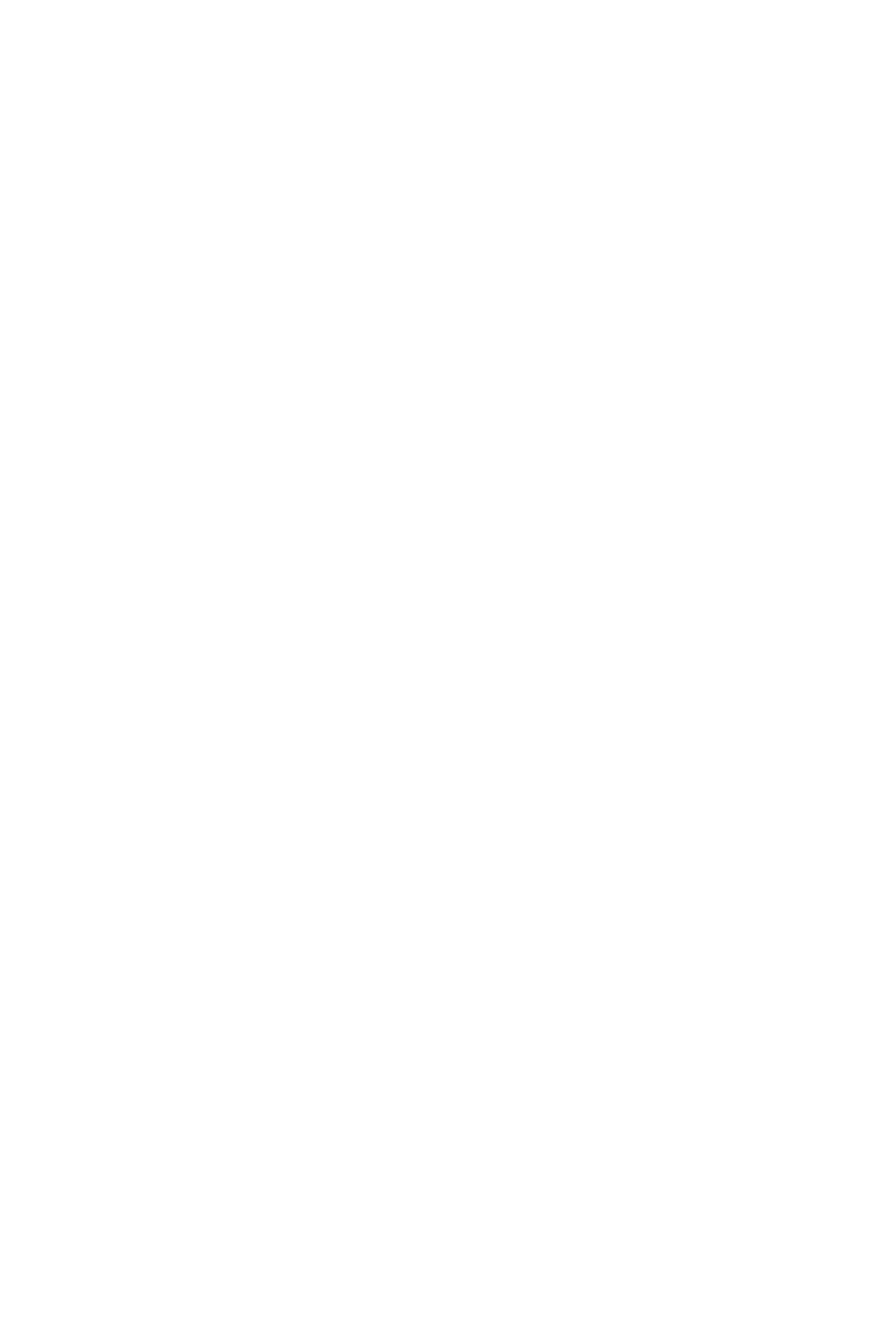
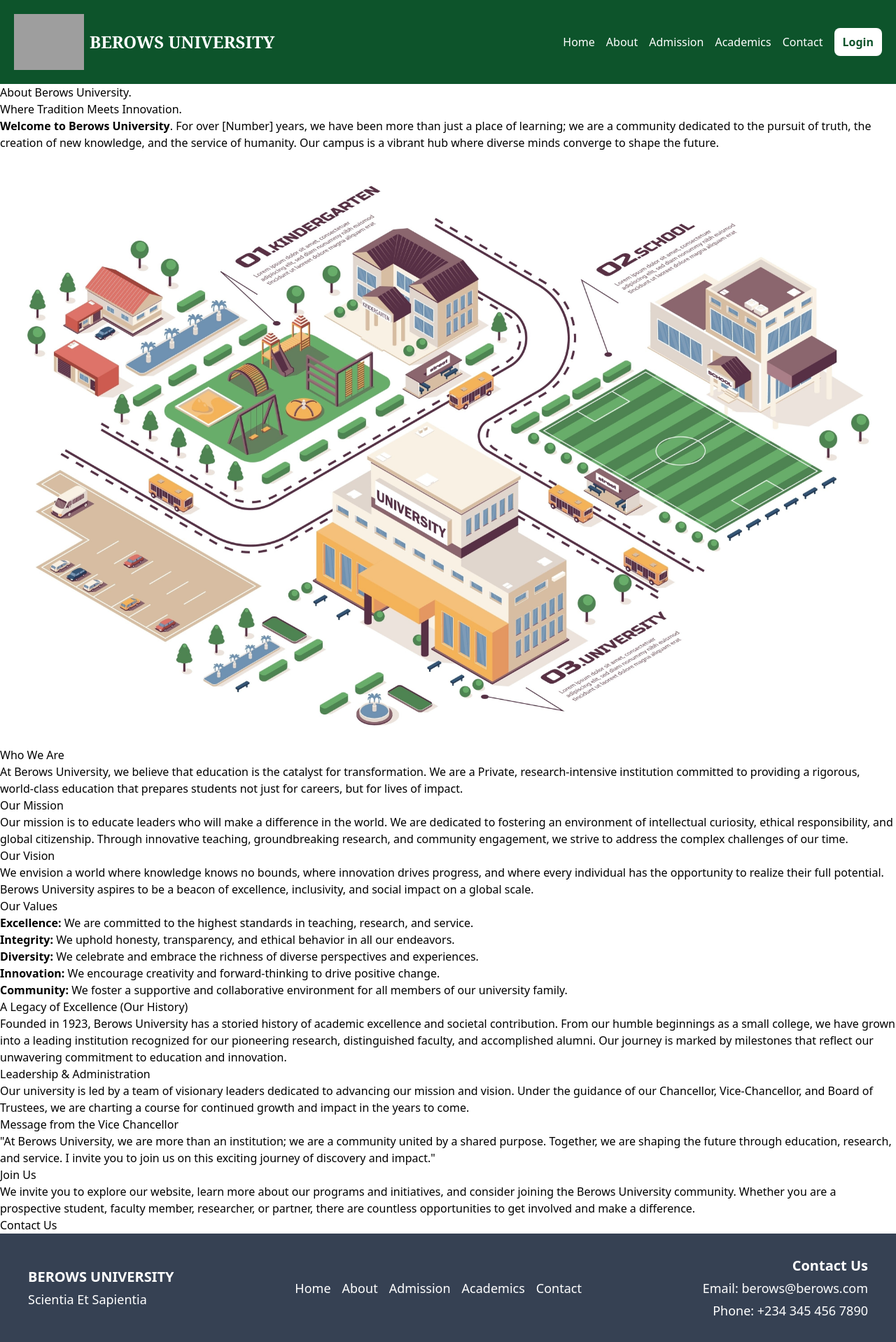
Before and after one commit to Zuby012/berows, a Nuxt app: page /about in a window 1280 px wide. Before the commit this address had no page. Shown: the whole page at 70% size. Before the commit the page ends 800 px from the top, so only its background shows below. Built offline with nearby package versions, Linux system fonts and the light colour scheme; grey boxes are pictures that could not be loaded.

Commit message:
about page stucture

```diff
--- a/app/components/footer.vue
+++ b/app/components/footer.vue
@@ -1,13 +1,24 @@
 <template>
-    <div>
-        <div>
-
+    <div class="text-white text-xs md:text-md lg:text-lg px-5 py-3 flex justify-between items-center gap-2">
+        <div class="flex flex-col gap-1">
+            <span class="text-lg md:text-xl font-extrabold">BEROWS UNIVERSITY</span>
+            <span>Scientia Et Sapientia</span>
         </div>
         <div>
-
+            <nav class="hidden md:block">
+                <ul class="grid grid-cols-2 lg:flex justify-center items-center gap-4">
+                    <li><NuxtLink to="/">Home</NuxtLink></li>
+                    <li><NuxtLink to="/about">About</NuxtLink></li>
+                    <li><NuxtLink to="/admission">Admission</NuxtLink></li>
+                    <li><NuxtLink to="/academics">Academics</NuxtLink></li>
+                    <li><NuxtLink to="/contact">Contact</NuxtLink></li>
+                </ul>
+            </nav>
         </div>
-        <div>
-
+        <div class="flex flex-col items-end gap-1">
+            <span class="text-xl"><b>Contact Us</b></span>
+            <span><a href="mailto:berows@berows.com">Email: berows@berows.com</a></span>
+            <span><a href="tel:+234 345 456 7890">Phone: +234 345 456 7890</a></span>
         </div>
     </div>
 </template>
--- a/app/components/header.vue
+++ b/app/components/header.vue
@@ -14,10 +14,10 @@
         <nav :class="menu" class="w-fit h-fit relative">
             <ul class="bg-white p-3 rounded-lg flex flex-col gap-4 text-black shadow-lg absolute right-0 top-5">
                 <li><NuxtLink to="/">Home</NuxtLink></li>
-                <li><NuxtLink to="/">About</NuxtLink></li>
-                <li><NuxtLink to="/">Admission</NuxtLink></li>
-                <li><NuxtLink to="/">Academics</NuxtLink></li>
-                <li><NuxtLink to="/">Contact</NuxtLink></li>
+                <li><NuxtLink to="/about">About</NuxtLink></li>
+                <li><NuxtLink to="/admission">Admission</NuxtLink></li>
+                <li><NuxtLink to="/academics">Academics</NuxtLink></li>
+                <li><NuxtLink to="/contact">Contact</NuxtLink></li>
                 <li class="font-bold"><NuxtLink to="/">Login</NuxtLink></li>
             </ul>
         </nav>
@@ -25,11 +25,11 @@
         <nav class="hidden md:block">
             <ul class="md:flex justify-center items-center gap-4">
                 <li><NuxtLink to="/">Home</NuxtLink></li>
-                <li><NuxtLink to="/">About</NuxtLink></li>
-                <li><NuxtLink to="/">Admission</NuxtLink></li>
-                <li><NuxtLink to="/">Academics</NuxtLink></li>
-                <li><NuxtLink to="/">Contact</NuxtLink></li>
-                <li class="md:px-3 md:py-2 md:rounded-lg font-bold md:text-green-900 md:bg-white"><NuxtLink to="/">Login</NuxtLink></li>
+                <li><NuxtLink to="/about">About</NuxtLink></li>
+                <li><NuxtLink to="/admission">Admission</NuxtLink></li>
+                <li><NuxtLink to="/academics">Academics</NuxtLink></li>
+                <li><NuxtLink to="/contact">Contact</NuxtLink></li>
+                <li class="md:px-3 md:py-2 md:rounded-lg font-bold md:text-green-900 md:bg-white"><NuxtLink to="/login">Login</NuxtLink></li>
             </ul>
         </nav>
         <!---->
--- /dev/null
+++ b/app/pages/about.vue
@@ -0,0 +1,81 @@
+<template>
+    <body>
+        <header class="bg-green-900 p-5">
+            <Header></Header>
+        </header>
+        <main>
+            <h1>About Berows University.</h1>
+            <h2>Where Tradition Meets Innovation.</h2>
+            <p>
+                <b>Welcome to Berows University</b>. For over [Number] years, we have been more than just a place of learning;
+                we are a community dedicated to the pursuit of truth, the creation of new knowledge, and the service of humanity.
+                Our campus is a vibrant hub where diverse minds converge to shape the future.
+            </p>
+            <NuxtImg src="/map.jpg" format="webp" />
+            <h3>Who We Are</h3>
+            <p>
+                At Berows University, we believe that education is the catalyst for transformation.
+                We are a Private, research-intensive institution committed to providing a rigorous,
+                world-class education that prepares students not just for careers, but for lives of impact.
+            </p>
+            <h4>Our Mission</h4>
+            <p>
+                Our mission is to educate leaders who will make a difference in the world.
+                We are dedicated to fostering an environment of intellectual curiosity, ethical responsibility,
+                and global citizenship. Through innovative teaching, groundbreaking research, and community engagement,
+                we strive to address the complex challenges of our time.
+            </p>
+            <h4>Our Vision</h4>
+            <p>
+                We envision a world where knowledge knows no bounds, where innovation drives progress,
+                and where every individual has the opportunity to realize their full potential.
+                Berows University aspires to be a beacon of excellence, inclusivity, and social impact on a global scale.
+            </p>
+            <h4>Our Values</h4>
+            <ul>
+                <li><b>Excellence:</b> We are committed to the highest standards in teaching, research, and service.</li>
+                <li><b>Integrity:</b> We uphold honesty, transparency, and ethical behavior in all our endeavors.</li>
+                <li><b>Diversity:</b> We celebrate and embrace the richness of diverse perspectives and experiences.</li>
+                <li><b>Innovation:</b> We encourage creativity and forward-thinking to drive positive change.</li>
+                <li><b>Community:</b> We foster a supportive and collaborative environment for all members of our university family.</li>
+            </ul>
+            <h3>A Legacy of Excellence (Our History)</h3>
+            <p>
+                Founded in 1923, Berows University has a storied history of academic excellence and societal contribution.
+                From our humble beginnings as a small college, we have grown into a leading institution recognized for our
+                pioneering research, distinguished faculty, and accomplished alumni. Our journey is marked by milestones
+                that reflect our unwavering commitment to education and innovation.
+            </p>
+            <h3>Leadership & Administration</h3>
+            <p>
+                Our university is led by a team of visionary leaders dedicated to advancing our mission and vision.
+                Under the guidance of our Chancellor, Vice-Chancellor, and Board of Trustees, we are charting a course
+                for continued growth and impact in the years to come.
+            </p>
+            <h4>Message from the Vice Chancellor</h4>
+            <p>
+                "At Berows University, we are more than an institution; we are a community united by a shared purpose.
+                Together, we are shaping the future through education, research, and service. I invite you to join us
+                on this exciting journey of discovery and impact."
+            </p>
+            <h3>Join Us</h3>
+            <p>
+                We invite you to explore our website, learn more about our programs and initiatives,
+                and consider joining the Berows University community. Whether you are a prospective student,
+                faculty member, researcher, or partner, there are countless opportunities to get involved
+                and make a difference.
+            </p>
+            <NuxtLink to="/contact">Contact Us</NuxtLink>
+        </main>
+        <footer class="bg-gray-700 p-5">
+            <Footer></Footer>
+        </footer>
+    </body>
+</template>
+<script setup>
+
+useHead({
+    title: 'About',
+})
+
+</script>
--- a/app/pages/index.vue
+++ b/app/pages/index.vue
@@ -32,8 +32,8 @@
                 <NuxtImg src="/img2.png" alt="about" format="webp" loading="lazy" class="hidden md:block md:w-100 lg:w-100" />
             </div>
         </main>
-        <footer>
-
+        <footer class="bg-gray-700 p-5">
+            <Footer></Footer>
         </footer>
     </body>
 </template>
--- a/nuxt.config.ts
+++ b/nuxt.config.ts
@@ -22,7 +22,4 @@ export default defineNuxtConfig({
       ],
     }
   },
-  generate: {
-    fallback: '404.html' // This ensures a 404.html file is created in the output directory
-  }
 })
```
Also changed, not shown: public/map.jpg (added).
